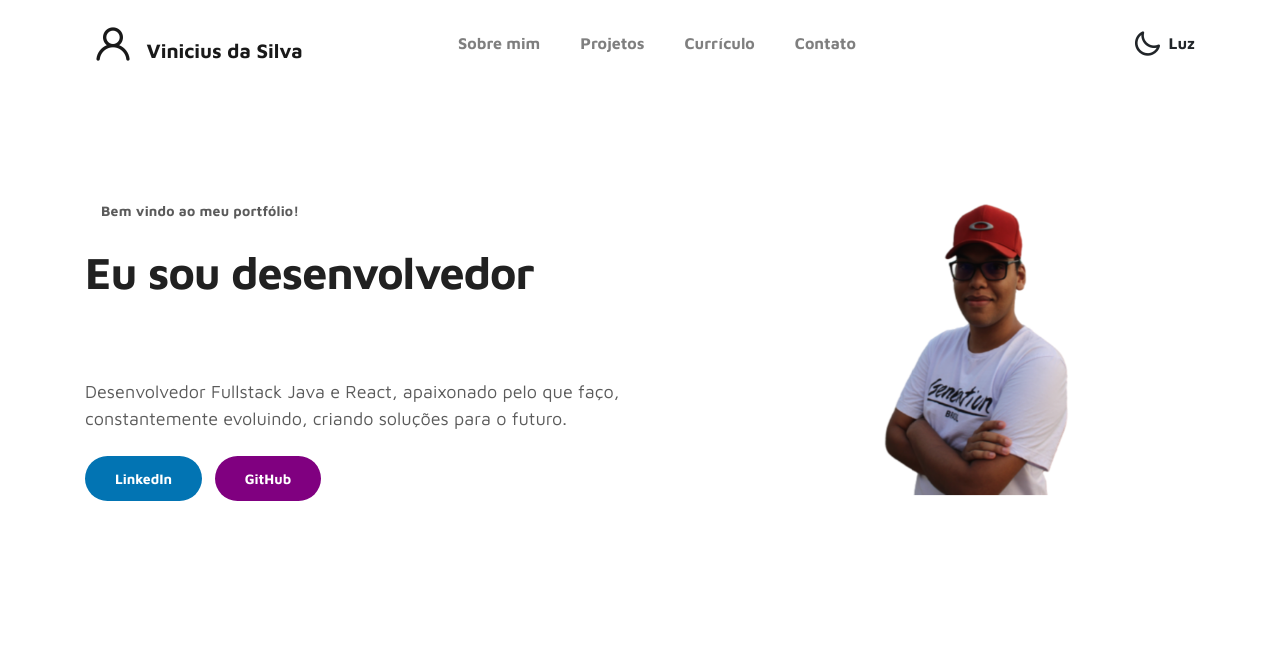
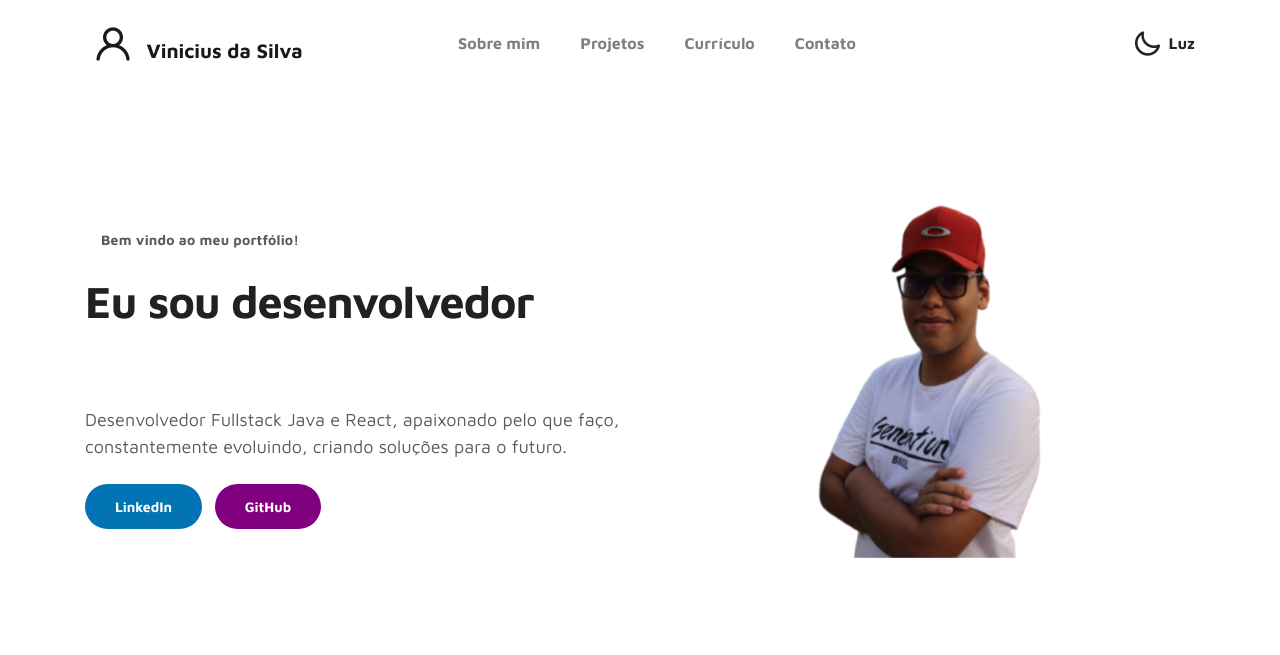
Before and after one commit to VinnyPC/VinnyPCPortifolio, a plain HTML site: page index.html in a window 1280 px wide. Shown: the top 655 px of the page. Drawn offline with Linux system fonts and the light colour scheme.

Commit message:
fix: imagem vinicius

```diff
--- a/css/tooplate-style.css
+++ b/css/tooplate-style.css
@@ -500,6 +500,7 @@
 
   .about-image {
     margin-top: 4em;
+    height: 50vh;
   }
 
   .imageperfil{
--- a/index.html
+++ b/index.html
@@ -71,7 +71,7 @@
         <div class="container">
             <div class="row">
 
-                <div class="col-lg-7 col-md-12 col-12 d-flex align-items-center">
+                <div class="col-lg-6 col-md-12 col-12 d-flex align-items-center">
                     <div class="about-text">
                         <small class="small-text">Bem vindo ao <span class="mobile-block">meu portfólio!</span></small>
                         <h1 class="animated animated-text">
@@ -94,7 +94,7 @@
                     </div>
                 </div>
 
-                <div class="col-lg-5 col-md-12 col-12">
+                <div class="col-lg-6 col-md-12 col-12">
                     <div class="about-image svg">
                         <img src="images/vinicius/vinicius_resized.png" class="img-fluid imageperfil" alt="svg image">
                     </div>
```
